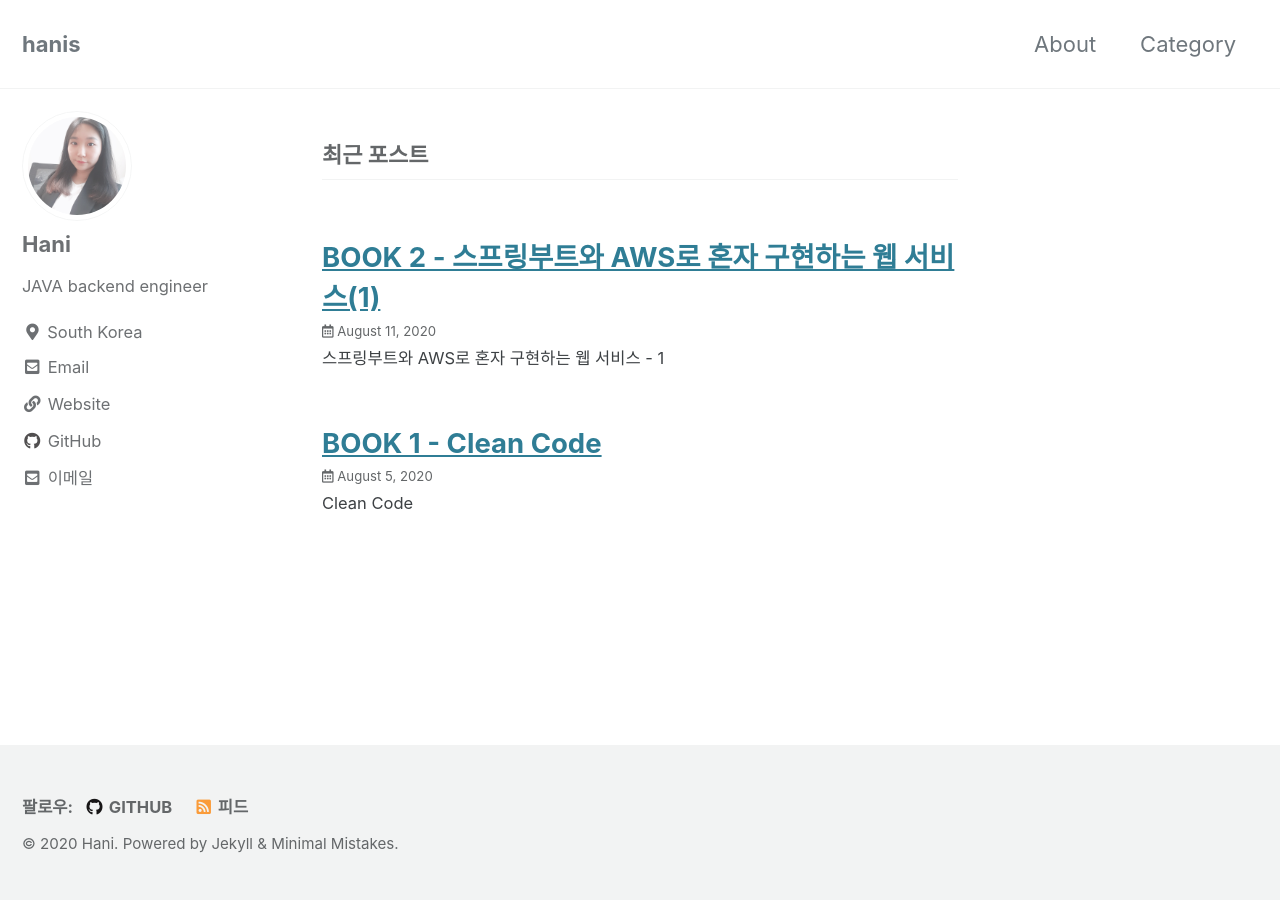
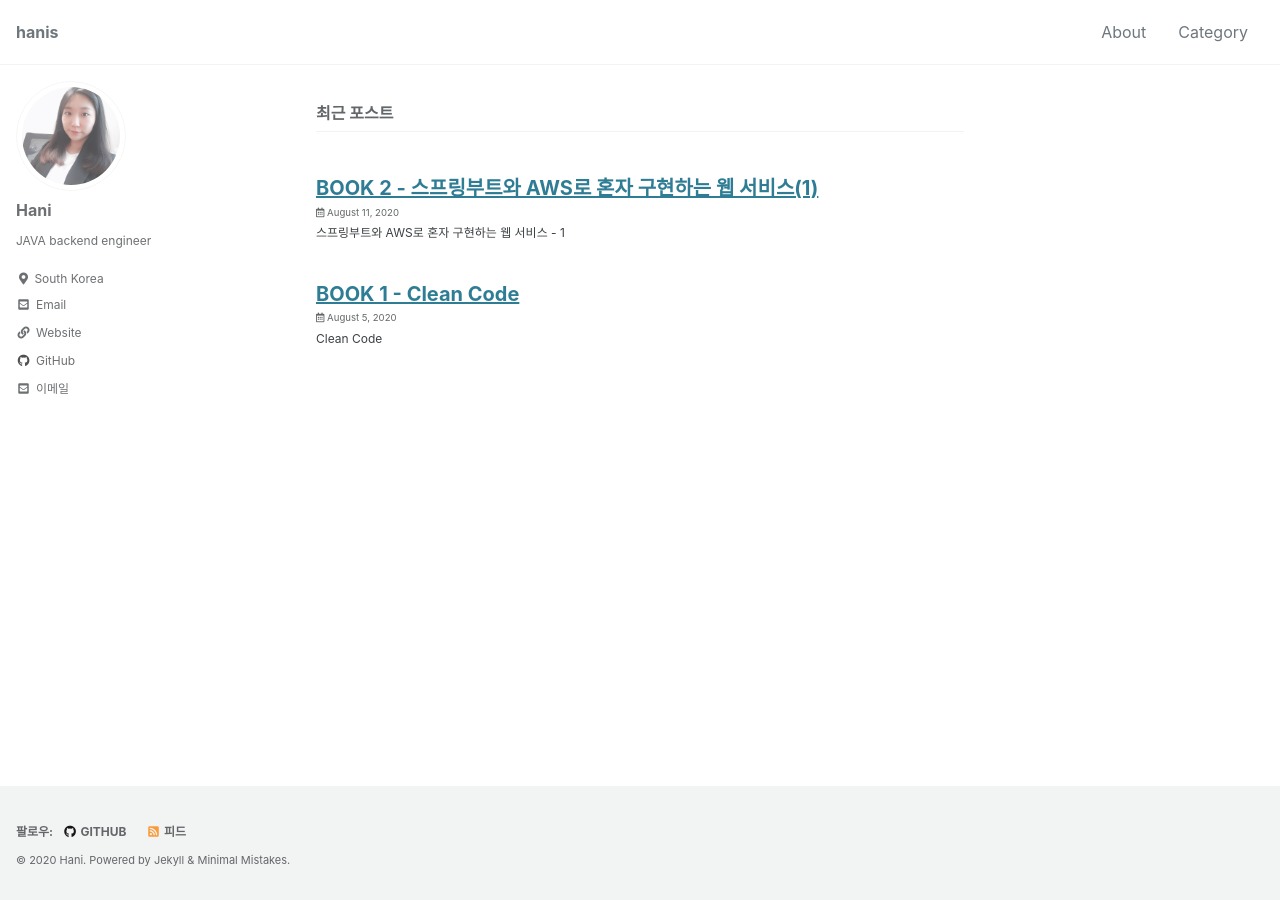
Before and after one commit to hanseul1/hanseul1.github.io, a Jekyll site: the page built from index.html, in a window 1280 px wide. Built offline with Jekyll 4.4.1, drawn with Linux system fonts in a browser that asks for light colours; cached includes are drawn as plain includes; the list of posts is cut into pages by our own code.

Commit message:
Add tag page and mod post font size

```diff
--- a/_sass/minimal-mistakes/_reset.scss
+++ b/_sass/minimal-mistakes/_reset.scss
@@ -11,15 +11,15 @@ html {
   font-size: 16px;
 
   @include breakpoint($medium) {
-    font-size: 18px;
+    font-size: 16px;
   }
 
   @include breakpoint($large) {
-    font-size: 20px;
+    font-size: 16px;
   }
 
   @include breakpoint($x-large) {
-    font-size: 22px;
+    font-size: 16px;
   }
 
   -webkit-text-size-adjust: 100%;
```
Also changed, not shown: _pages/category-archive.md (+0 -2 lines), _pages/tag-archive.md (added, +6 -0 lines).
